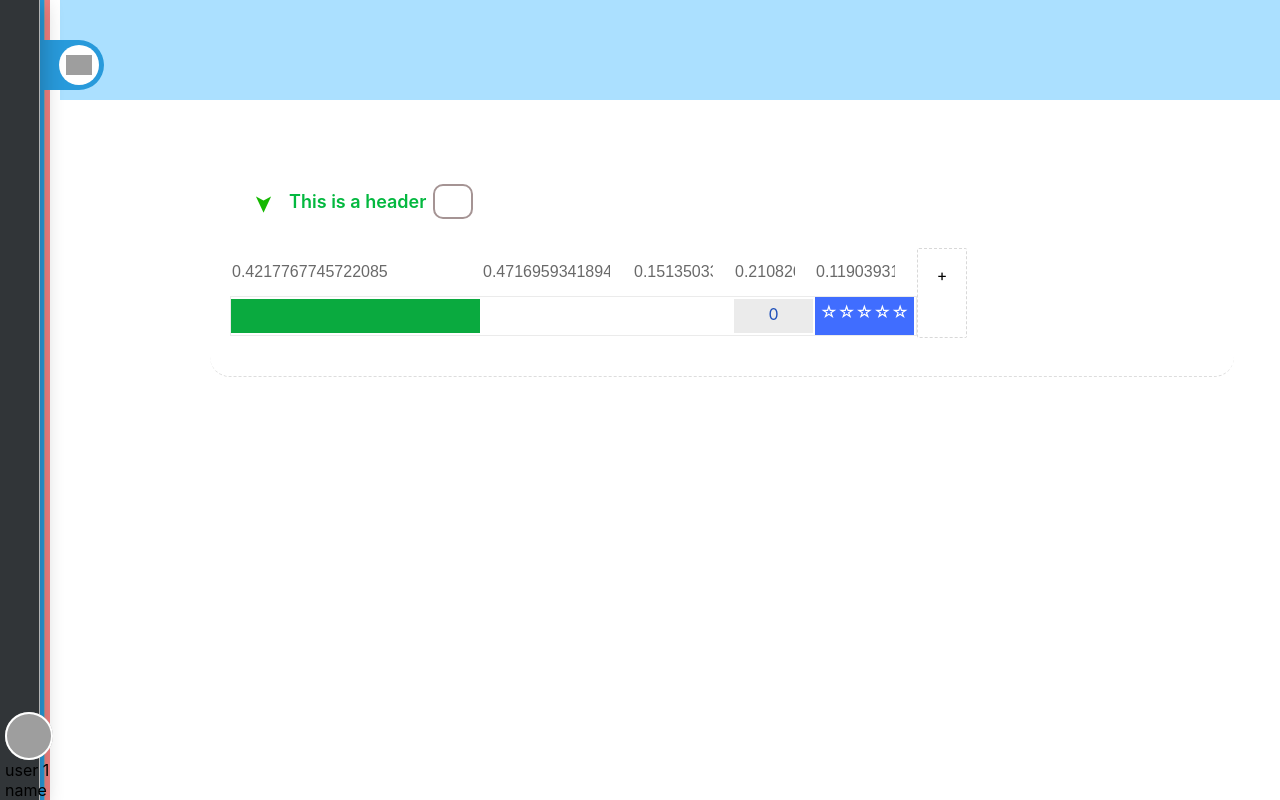
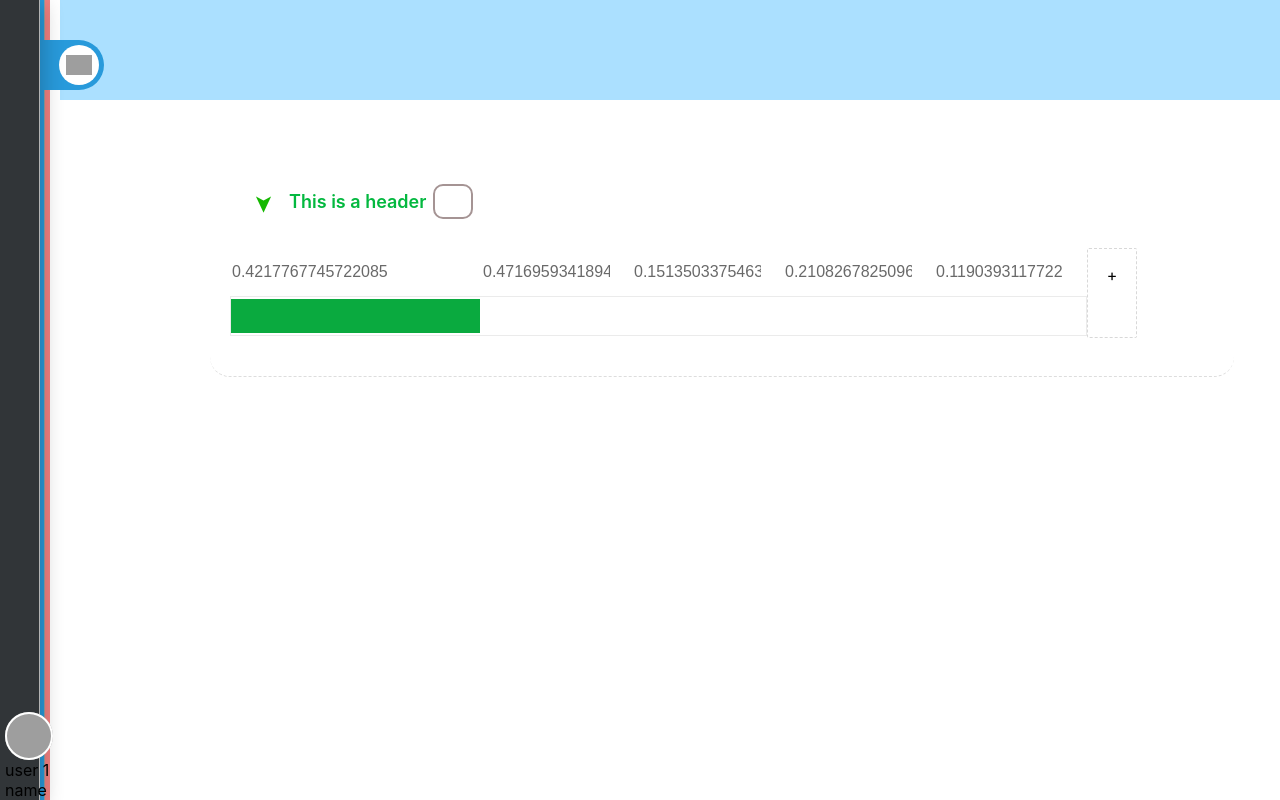
Before and after one commit to Ori-Roll/Projector, a React (Create React App) app: page / in a window 1280 px wide. Built offline with nearby package versions, Linux system fonts and the light colour scheme; grey boxes are pictures that could not be loaded.

Commit message:
cleanups

```diff
--- a/src/Components/Layout/Project/Tab/Tab.js
+++ b/src/Components/Layout/Project/Tab/Tab.js
@@ -114,6 +114,7 @@ function tabDataReducer(oldData, action) {
 			throw new Error("tabDataReducer: No action provided");
 	}
 }
+
 // TODO: "tab" -I would rename this
 function Tab({ tabItem, tabTasks }) {
 	const [tabData, changeTabData] = useReducer(tabDataReducer, tabItem);
@@ -123,6 +124,7 @@ function Tab({ tabItem, tabTasks }) {
 	function toggleTabIsOpen() {
 		setTabIsOpen(!tabIsOpen);
 	}
+	// console.log("%c Tab render", "font-weight: bold; font-size: 15px; color: purple;");
 
 	useEffect(() => {
 		console.log("%c TAB MOUNT (effect!)", "font-weight: bold; font-size: 15px; color: red;");
@@ -149,16 +151,6 @@ function Tab({ tabItem, tabTasks }) {
 
 	// TODO: choose drag and drop package, consider this: https://github.com/atlassian/react-beautiful-dnd
 	return (
-		<MouseMoveWrapper
-			key={`MMWrapper${tabData.id}`}
-			draggedColumn={draggedColumn}
-			setDraggedColumn={setDraggedColumn}
-			resizedColumn={resizedColumn}
-			setResizedColumn={setResizedColumn}
-			mouseXposition={mouseXposition}
-			setMouseXposition={setMouseXposition}
-			changeTabData={changeTabData}
-			updateTabInProject={updateTabInProject}>
 		<div className={style.tab}>
 			<div className={style["tab-header-wrapper"]}>
 				<TabHeader tabIsOpen={tabIsOpen} toggleTabIsOpen={toggleTabIsOpen} tabItem={tabItem} />
@@ -197,7 +189,6 @@ function Tab({ tabItem, tabTasks }) {
 			</div>
 			<div className={style["tab-scroll-end-gradiant"]} />
 		</div>
-		</MouseMoveWrapper>
 	);
 }
 
--- a/src/Components/misc/NewDataMakers.js
+++ b/src/Components/misc/NewDataMakers.js
@@ -9,8 +9,6 @@ function NewColumn(type) {
 }
 
 function NewTab(type, project) {
-	console.log("---> ------------------------------");
-	/* console.log("---> project tasks starts as,", project.tasks); */
 	// TODO: This needs a type that changes its behaviour!
 	const newTab = {
 		id: makeKey(),
@@ -21,7 +19,7 @@ function NewTab(type, project) {
 		timeStamp: newTimeStamp(),
 	};
 	const normalTabNumOfTasks = 1; // this needs to be according to tab type
-	const normalTabColumnsTMP = ["description", "text", "status", "number", "stars"]; // this needs to be according to tab type
+	const normalTabColumnsTMP = ["description", "text", "text", "text", "text"]; // this needs to be according to tab type
 	//TODO: Issue here: theres a problame with spacing when only one Cell exists
 	normalTabColumnsTMP.forEach((ofType) => {
 		newTab.columns.push(NewColumn(ofType));
```
Also changed, not shown: src/Components/Layout/Layout.js (+2 -7 lines). Lines whose indentation alone changed are shown as unchanged.
